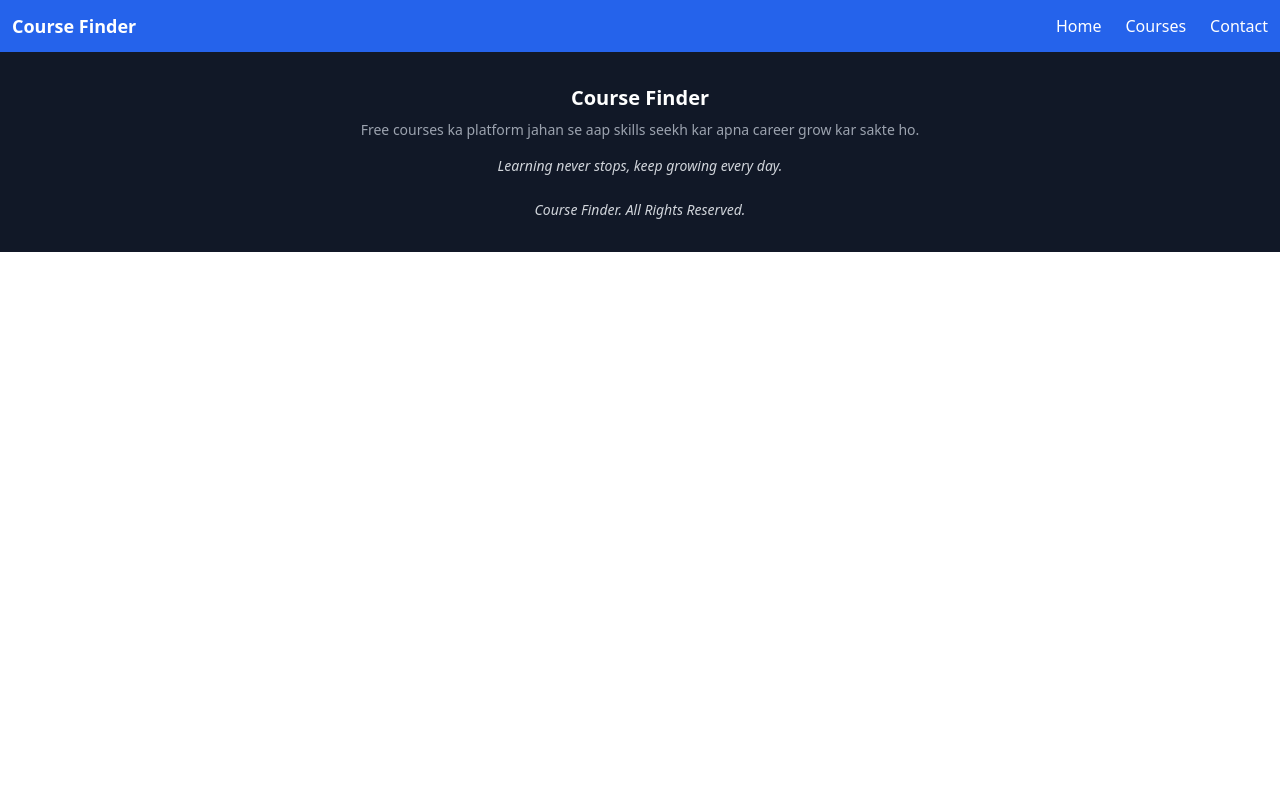
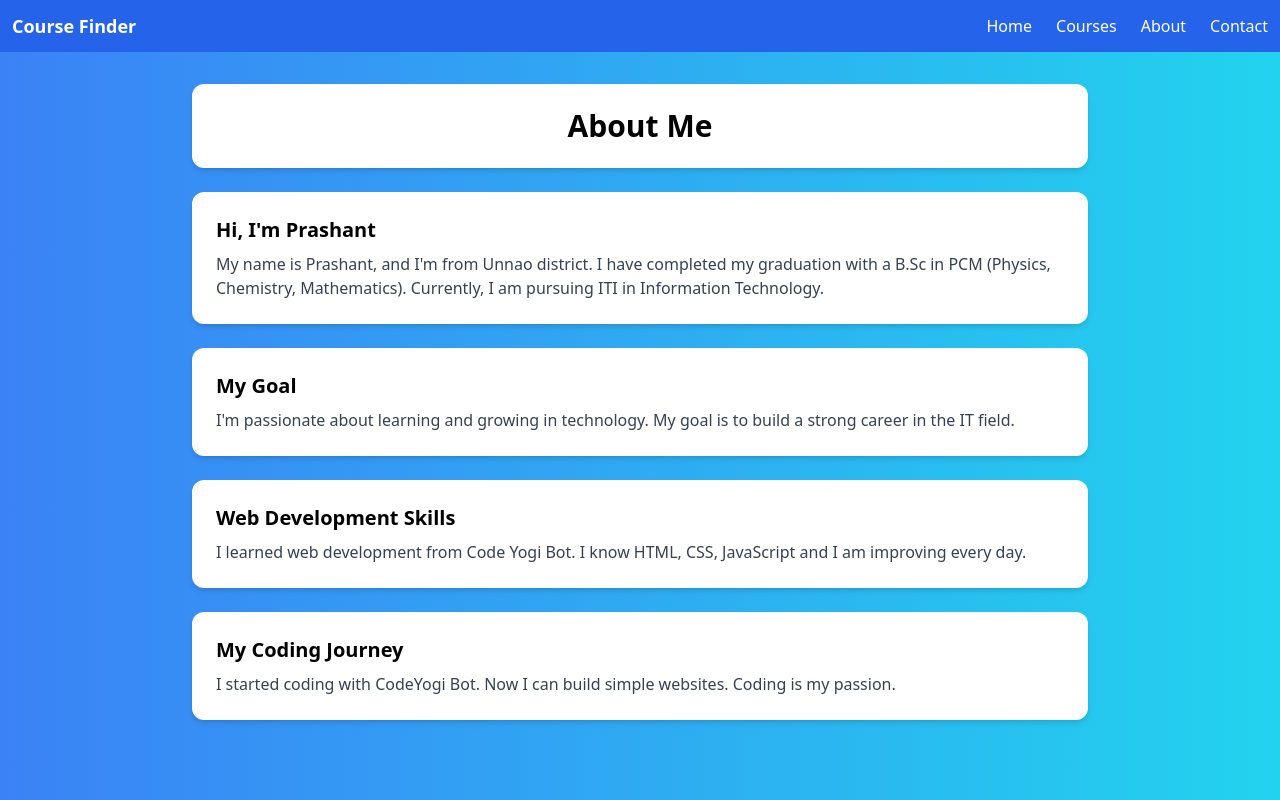
Before and after one commit to prashant98-maker/Course-Finder-app, a React (Vite) app: page /about in a window 1280 px wide. Shown: the top 800 px of the page. Built offline with nearby package versions, Linux system fonts and the light colour scheme.

Commit message:
updated app, navbar and added about page

```diff
--- /dev/null
+++ b/src/About.jsx
@@ -0,0 +1,65 @@
+import React from "react";
+
+function About() {
+  return (
+    <div className="min-h-screen bg-gradient-to-r from-blue-500 to-cyan-400 p-4 md:p-8">
+
+
+      <div className="max-w-4xl mx-auto space-y-4 md:space-y-6">
+
+
+        <div className="bg-white rounded-xl shadow-md p-4 md:p-6 text-center">
+          <h1 className="text-xl md:text-3xl font-bold">
+            About Me
+          </h1>
+        </div>
+
+
+        <div className="bg-white rounded-xl shadow-md p-4 md:p-6">
+          <h2 className="text-lg md:text-xl font-semibold mb-2">
+            Hi, I'm Prashant
+          </h2>
+          <p className="text-sm md:text-base text-gray-700">
+            My name is Prashant, and I'm from Unnao district. I have completed my graduation
+            with a B.Sc in PCM (Physics, Chemistry, Mathematics). Currently, I am pursuing ITI
+            in Information Technology.
+          </p>
+        </div>
+
+        <div className="bg-white rounded-xl shadow-md p-4 md:p-6">
+          <h2 className="text-lg md:text-xl font-semibold mb-2">
+            My Goal
+          </h2>
+          <p className="text-sm md:text-base text-gray-700">
+            I'm passionate about learning and growing in technology. My goal is to build a
+            strong career in the IT field.
+          </p>
+        </div>
+
+
+        <div className="bg-white rounded-xl shadow-md p-4 md:p-6">
+          <h2 className="text-lg md:text-xl font-semibold mb-2">
+            Web Development Skills
+          </h2>
+          <p className="text-sm md:text-base text-gray-700">
+            I learned web development from Code Yogi Bot. I know HTML, CSS, JavaScript and I
+            am improving every day.
+          </p>
+        </div>
+
+
+        <div className="bg-white rounded-xl shadow-md p-4 md:p-6">
+          <h2 className="text-lg md:text-xl font-semibold mb-2">
+            My Coding Journey
+          </h2>
+          <p className="text-sm md:text-base text-gray-700">
+            I started coding with CodeYogi Bot. Now I can build simple websites. Coding is my passion.
+          </p>
+        </div>
+
+      </div>
+    </div>
+  );
+}
+
+export default About;
--- a/src/App.jsx
+++ b/src/App.jsx
@@ -4,6 +4,7 @@ import Navbar from "./Navbar";
 
 import Home from "./Home";
 import Courses from "./Courses";
+import About from "./About";
 import Contact from "./Contact";
 import Footer from "./Footer";
 import Category from "./Category";
@@ -76,14 +77,16 @@ function App(){
                 <Route path="/" element={
 
 
-                    <div className="min-h-screen bg-gradient-to-r from-blue-500 to-cyan-400 flex flex-col items-center p-4">
+                    <div className="min-h-screen bg-gradient-to-br from-blue-500 to-cyan-400 flex flex-col items-center p-4">
+                     <div className="flex flex-col md:flex-row items-center gap-10 max-w-6xl w-full">
+                     <div className="flex flex-col gap-4 text-center md:text-left w-full md:w-1/2 ">
+                    <h1 className="text-2xl md:text-4xl font-bold text-white">Find Your Perfect <span className="text-blue-900">Course</span></h1>
+                    <p className=" text-sm md:text-lg text-white">Learn new skills with free & premium courses and grow your career.</p>
+                        <div className="bg-white  w-full max-w-md p-5 rounded-2xl shadow-xl text-center">
 
-
-                        <div className="bg-white w-full max-w-md p-6 rounded-xl shadow-lg text-center">
-
-                            <h1 className="text-xl md:text-2xl font-bold mb-4">
+                            <h2 className="text-lg font-bold mb-3">
                                 Course Finder
-                            </h1>
+                            </h2>
 
                             <select className="w-full p-2 mb-3 border rounded-md" onChange={handleCategoryChange}>
                                 <option>Category</option>
@@ -117,9 +120,14 @@ function App(){
                             )}
 
                         </div>
+                        </div>
 
+                        <div className="w-full md:w-1/2 flex justify-center">
+                        <img className="w-60 md:w-80" alt="student" src="https://png.pngtree.com/png-vector/20241123/ourmid/pngtree-illustration-of-a-business-programmer-character-sitting-in-front-of-a-png-image_14542227.png"/>
+                       </div>
 
-                        <div className="w-full mt-10">
+                       </div>
+                        <div className="w-full max-w-6xl mt-12">
                             <Category />
                         </div>
 
@@ -128,6 +136,7 @@ function App(){
 
                 <Route path="/courses" element={<Courses />} />
                 <Route path="/home" element={<Home />} />
+                <Route path="/about" element={<About />}/>
                 <Route path="/contact" element={<Contact/>} />
 
             </Routes>
--- a/src/Navbar.jsx
+++ b/src/Navbar.jsx
@@ -25,6 +25,7 @@ function Navbar() {
         <div className="hidden md:flex gap-6 ml-auto">
           <Link to="/">Home</Link>
           <Link to="/courses">Courses</Link>
+          <Link to="/about">About</Link>
           <Link to="/contact">Contact</Link>
         </div>
 
@@ -36,6 +37,7 @@ function Navbar() {
 
         <Link className="block px-2 py-1" to="/" onClick={() => setOpen(false)}>Home</Link>
         <Link className="block px-2 py-1" to="/courses" onClick={() => setOpen(false)}>Courses</Link>
+        <Link className="block px-2 py-1" to="/about" onClick={() => setOpen(false)}>About</Link>
         <Link className="block px-2 py-1" to="/contact" onClick={() => setOpen(false)}>Contact</Link>
 
       </div>
```
